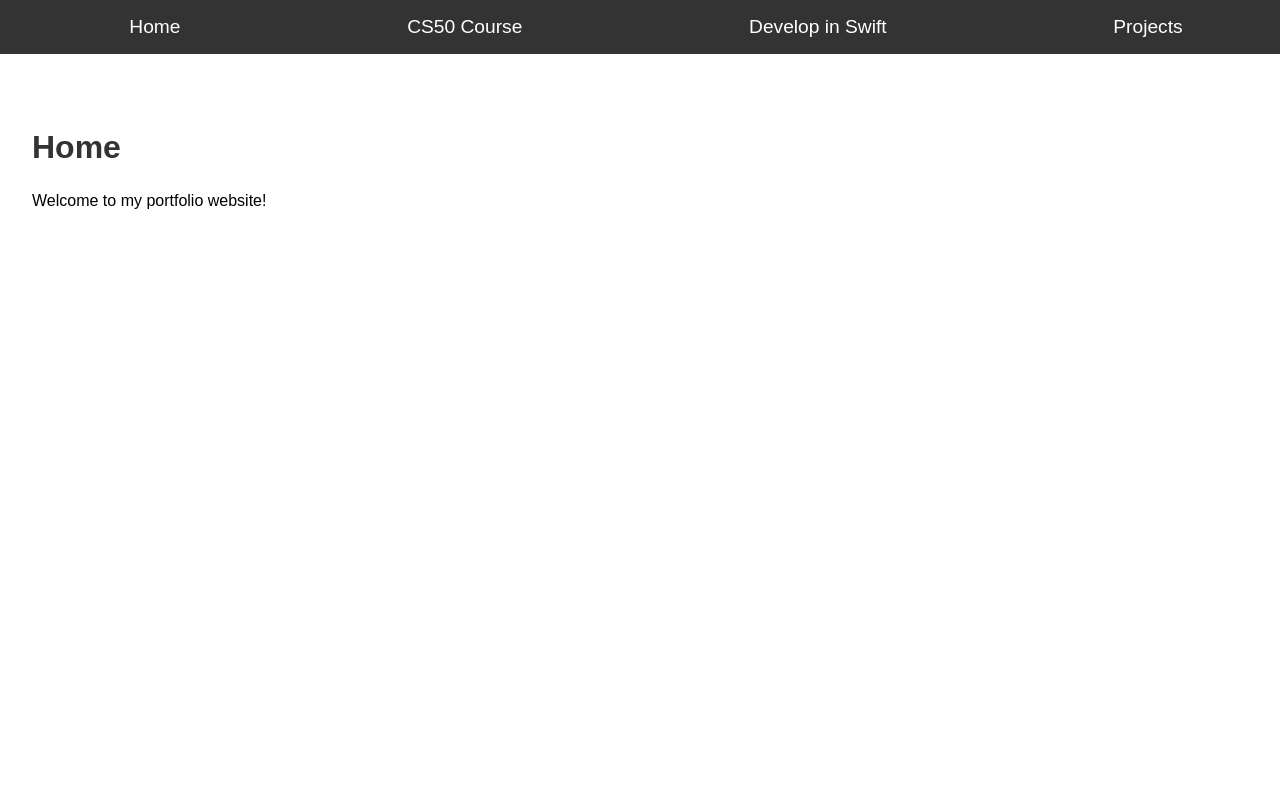
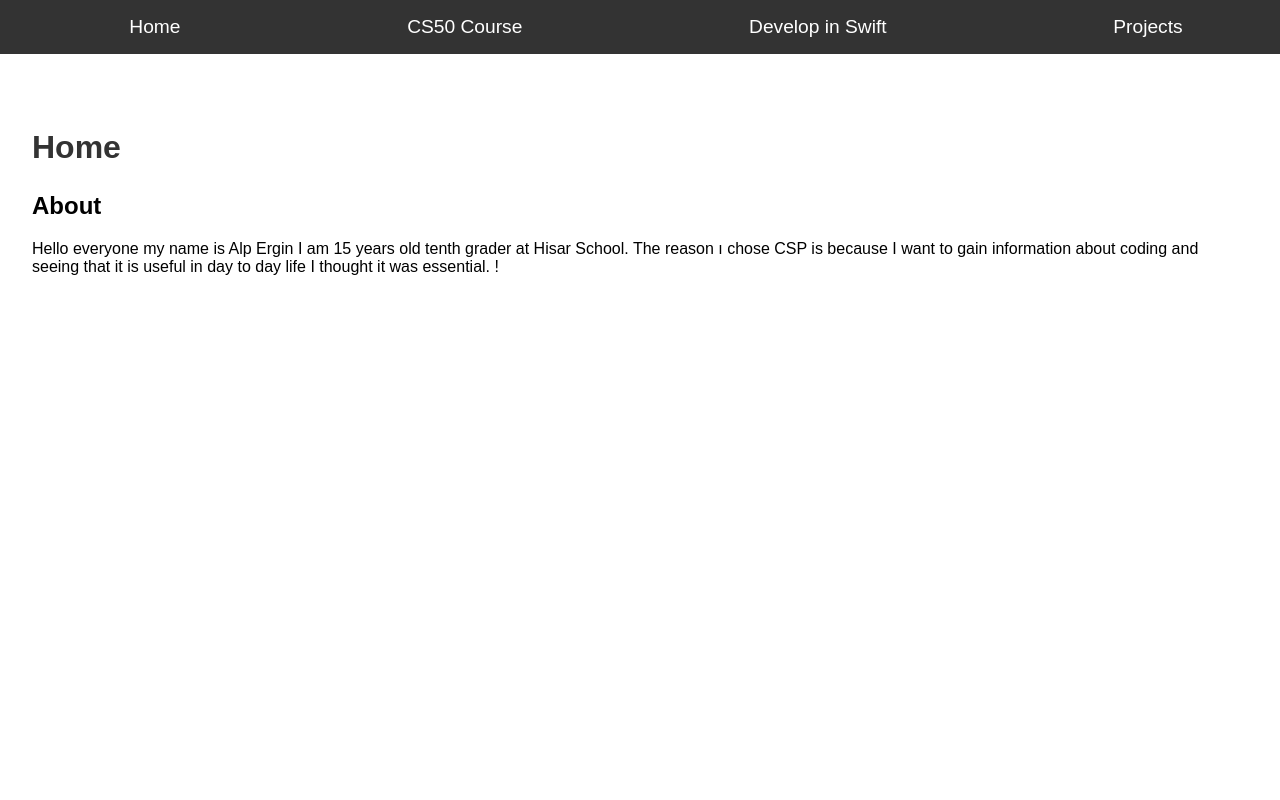
Before and after one commit to Alpergin-hisar/Alphisar.github.io, a plain HTML site: page index.html in a window 1280 px wide. Shown: the top 800 px of the page. Drawn offline with Linux system fonts and the light colour scheme.

Commit message:
Update index.html

```diff
--- a/index.html
+++ b/index.html
@@ -72,7 +72,8 @@
 
   <section id="home">
     <h2>Home</h2>
-    <p>Welcome to my portfolio website!</p>
+    <h1>About</h1>
+    <p>Hello everyone my name is Alp Ergin I am 15 years old tenth grader at Hisar School. The reason ı chose CSP is because I want to gain information about coding and seeing that it is useful in day to day life I thought it was essential. !</p>
   </section>
 
   <section id="cs50">
```
